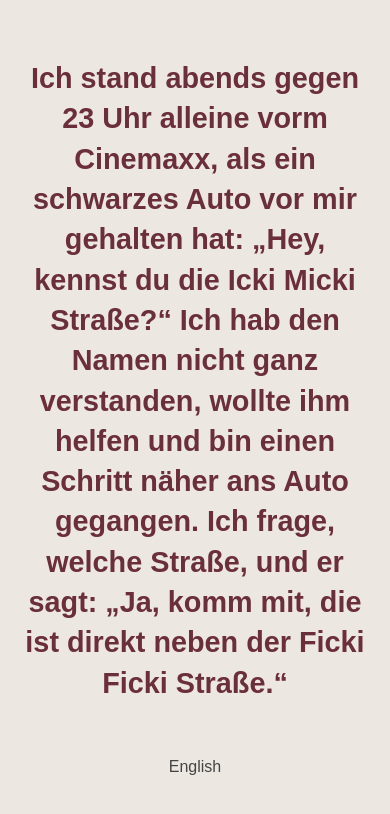
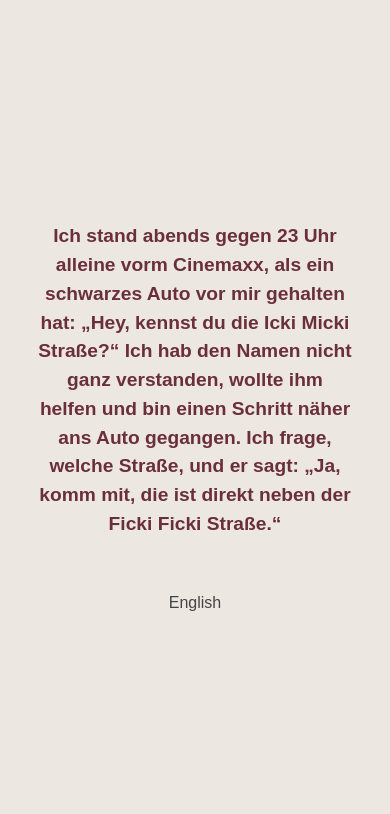
Before and after one commit to frmarlene/Catcalls, a plain HTML site: page index.html in a window 390 px wide. Drawn offline with Linux system fonts and the light colour scheme; a web font is replaced by a local one.

Commit message:
Refactor CSS for body and #spruch elements
Updated CSS styles for better responsiveness and layout.

```diff
--- a/index.html
+++ b/index.html
@@ -29,9 +29,7 @@ html,
 body {
 
     width: 100%;
-    height: 100%;
-
-    overflow: hidden;
+    min-height: 100%;
 
     background: #ECE8E1;
 
@@ -42,11 +40,15 @@ body {
 
 body {
 
+    min-height: 100vh;
+
     display: flex;
 
     justify-content: center;
 
     align-items: center;
+
+    padding: 40px 20px;
 
 }
 
@@ -64,9 +66,9 @@ main {
 
 #spruch {
 
-    font-size: clamp(1.8rem, 6vw, 3rem);
+    font-size: clamp(1.2rem, 3.5vw, 2rem);
 
-    line-height: 1.4;
+    line-height: 1.5;
 
     font-weight: 600;
 
```
